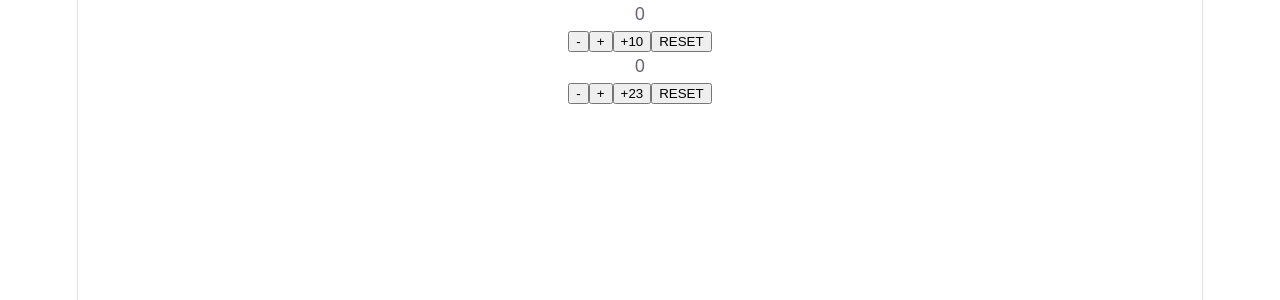
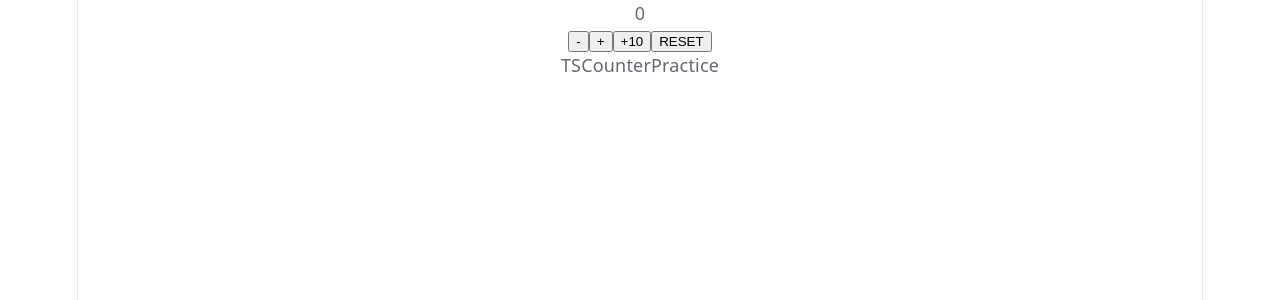
Before and after one commit to joshua-levan/typeScript-Lessons, a React (Vite) app: page / in a window 1280 px wide. Shown: the top 300 px of the page. Built offline with nearby package versions, Linux system fonts and the light colour scheme.

Commit message:
reset counter practice

```diff
--- a/src/assets/counter/TSCounterPractice.tsx
+++ b/src/assets/counter/TSCounterPractice.tsx
@@ -1,50 +1,8 @@
-import { useReducer } from 'react'
-
-    interface InitialState {
-        count:number
-    }
-    enum Actions {
-        DECREMENT = "DECREMENT",
-        INCREMENT = "INCREMENT",
-        INCREMENT_BY = "INCREMENT_BY",
-        RESET = ""
-    }
-    interface Action {
-        type: string,
-        payload?: number
-    }
-
-    const initialState: InitialState ={count:0}
-    const { DECREMENT, INCREMENT, INCREMENT_BY, RESET } = Actions
-    const actionCreator = (type: string, payload?:number):Action => ({type, payload})
-
-    const reducer = (state: InitialState = initialState, action: Action):InitialState => {
-        switch(action.type){
-            case DECREMENT:
-                return {...state, count: state.count - 1}
-            case INCREMENT:
-                return {...state, count: state.count + 1}
-            case INCREMENT_BY:
-                return {...state, count: state.count + (action.payload ?? 0)}
-            case RESET:
-                return initialState
-            default:
-                throw new Error(`${action.type} is not working`)
-        }
-    }
+import React from 'react'
 
 const TSCounterPractice = () => {
-    const [state, dispatch] = useReducer(reducer, initialState)
-    const incrementBy = 23
-
   return (
-    <div>
-        <div>{state.count}</div>
-        <button onClick={()=>dispatch(actionCreator(DECREMENT))}>-</button>
-        <button onClick={()=>dispatch(actionCreator(INCREMENT))}>+</button>
-        <button onClick={()=>dispatch(actionCreator(INCREMENT_BY, incrementBy))}>+{incrementBy}</button>
-        <button onClick={()=>dispatch(actionCreator(RESET))}>RESET</button>
-    </div>
+    <div>TSCounterPractice</div>
   )
 }
 
```
